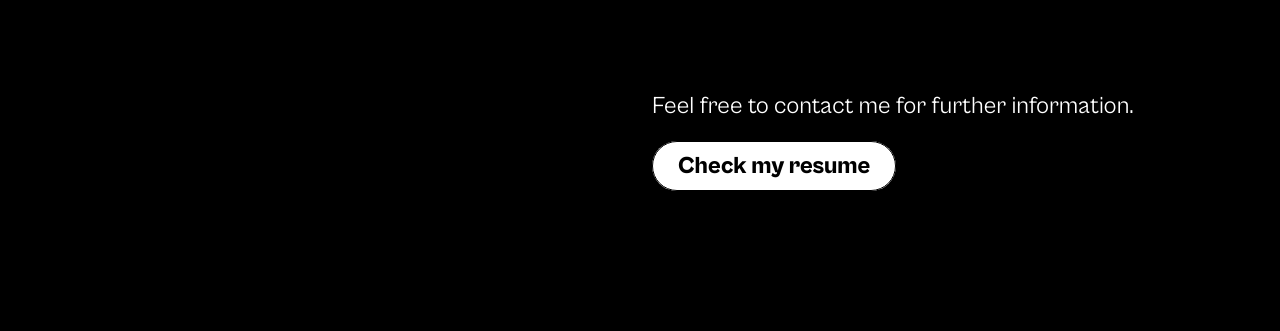
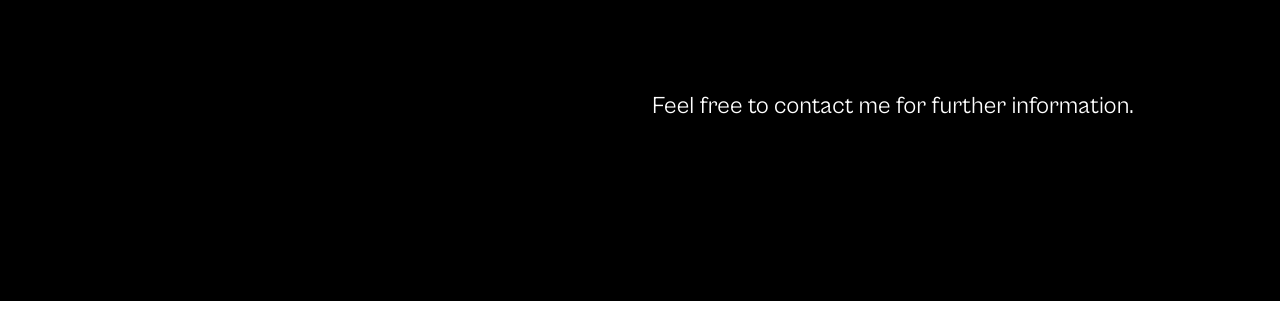
Before and after one commit to olivabaeriswyl/oliva-portfolio, a website built with Parcel: page src/about-me.html in a window 1280 px wide. Shown: the part 829-1160 px from the top of the page. Built offline with nearby package versions, Linux system fonts and the light colour scheme.

Commit message:
mise à jour

```diff
--- a/package.json
+++ b/package.json
@@ -31,14 +31,14 @@
   },
   "devDependencies": {
     "@parcel/transformer-sass": "^2.12.0",
-    "parcel": "^2.12.0",
+    "parcel": "^2.15.1",
     "parcel-namer-rewrite": "^2.10.3-rc.2",
     "posthtml-extend": "^0.6.5",
     "posthtml-include": "^2.0.1",
     "posthtml-inline-svg": "^0.2.0",
     "rimraf": "^6.0.1",
     "sass": "^1.69.5",
-    "sharp": "^0.31.3"
+    "sharp": "^0.33.5"
   },
   "dependencies": {
     "bootstrap": "^5.3.3"
--- a/src/about-me.html
+++ b/src/about-me.html
@@ -56,13 +56,6 @@
               <p class="about-me-paragraph about-me-paragraph-margin">
                 Feel free to contact me for further information.
               </p>
-              <a
-                href="https://drive.google.com/file/d/1FObsVVLmVr5IDomyQ8QXXgG61BxNnciA/view?usp=drive_link"
-                target="_blank"
-                id="about-me-button-resume"
-              >
-                Check my resume
-              </a>
             </div>
           </div>
         </div>
```
Also changed, not shown: 1 other file.
